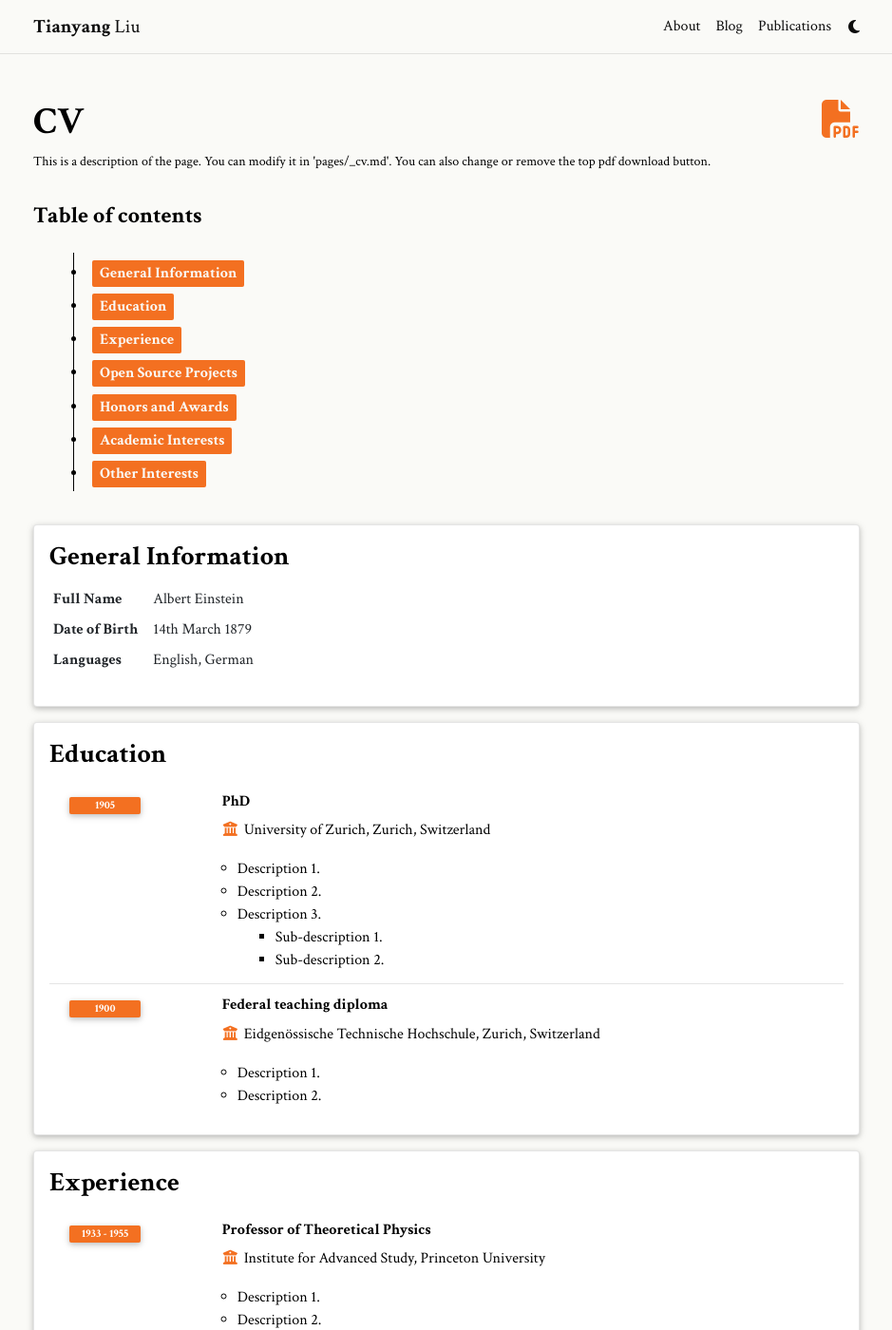
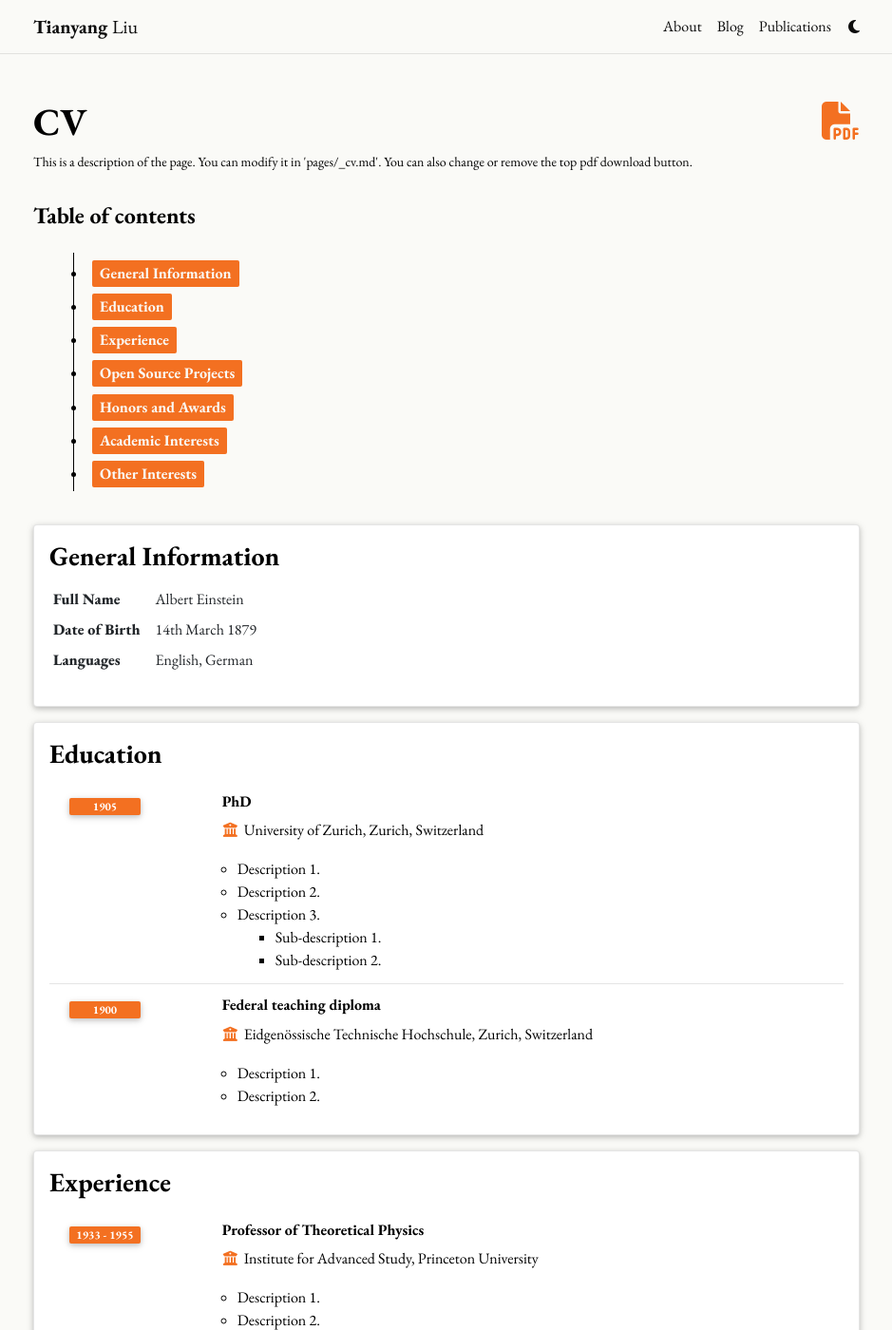
Before and after one commit to Leolty/leolty.github.io, a Jekyll site: the page built from _pages/cv.md, in a window 1280 px wide and 1400 px high. Shown: the whole window at 95% size, without its empty margins (170-1109 px from the left). Built offline with Jekyll 4.4.1, drawn with Linux system fonts in a browser that asks for light colours; comment, search, counter and statistics services are not loaded; a style sheet for code colours, icons or effects is not loaded.

Commit message:
💫 Update font styles and preconnect links

```diff
--- a/_includes/head.html
+++ b/_includes/head.html
@@ -14,7 +14,10 @@
     <link rel="stylesheet" type="text/css" href="https://fonts.googleapis.com/css?family=Roboto:300,400,500,700|Roboto+Slab:100,300,400,500,700|Material+Icons">
     <link href="https://fonts.googleapis.com/css2?family=Crimson+Text:wght@300;400;450;500;600;700&display=swap" rel="stylesheet">
     <script src="https://code.iconify.design/iconify-icon/1.0.7/iconify-icon.min.js"></script>
-
+    <link rel="preconnect" href="https://fonts.googleapis.com">
+    <link rel="preconnect" href="https://fonts.gstatic.com" crossorigin>
+    <link href="https://fonts.googleapis.com/css2?family=EB+Garamond:ital,wght@0,400..800;1,400..800&display=swap" rel="stylesheet">
+    <link href="https://fonts.googleapis.com/css2?family=Cormorant+Garamond:ital,wght@0,300;0,400;0,500;0,600;0,700;1,300;1,400;1,500;1,600;1,700&family=EB+Garamond:ital,wght@0,400..800;1,400..800&display=swap" rel="stylesheet">
 
     <!-- Code Syntax Highlighting -->
     <link rel="stylesheet" href="https://cdn.jsdelivr.net/gh/jwarby/jekyll-pygments-themes@master/{{ site.highlight_theme_light | append: '.css' }}" media="" id="highlight_theme_light" />
--- a/_sass/_base.scss
+++ b/_sass/_base.scss
@@ -6,7 +6,7 @@
 
 p, h1, h2, h3, h4, h5, h6, em, div, li, span, strong {
   color: var(--global-text-color);
-  font-family: 'Crimson Text', serif;
+  font-family: "EB Garamond", serif;
 }
 
 /* Make the text in <p> elements a bit thicker */
```
